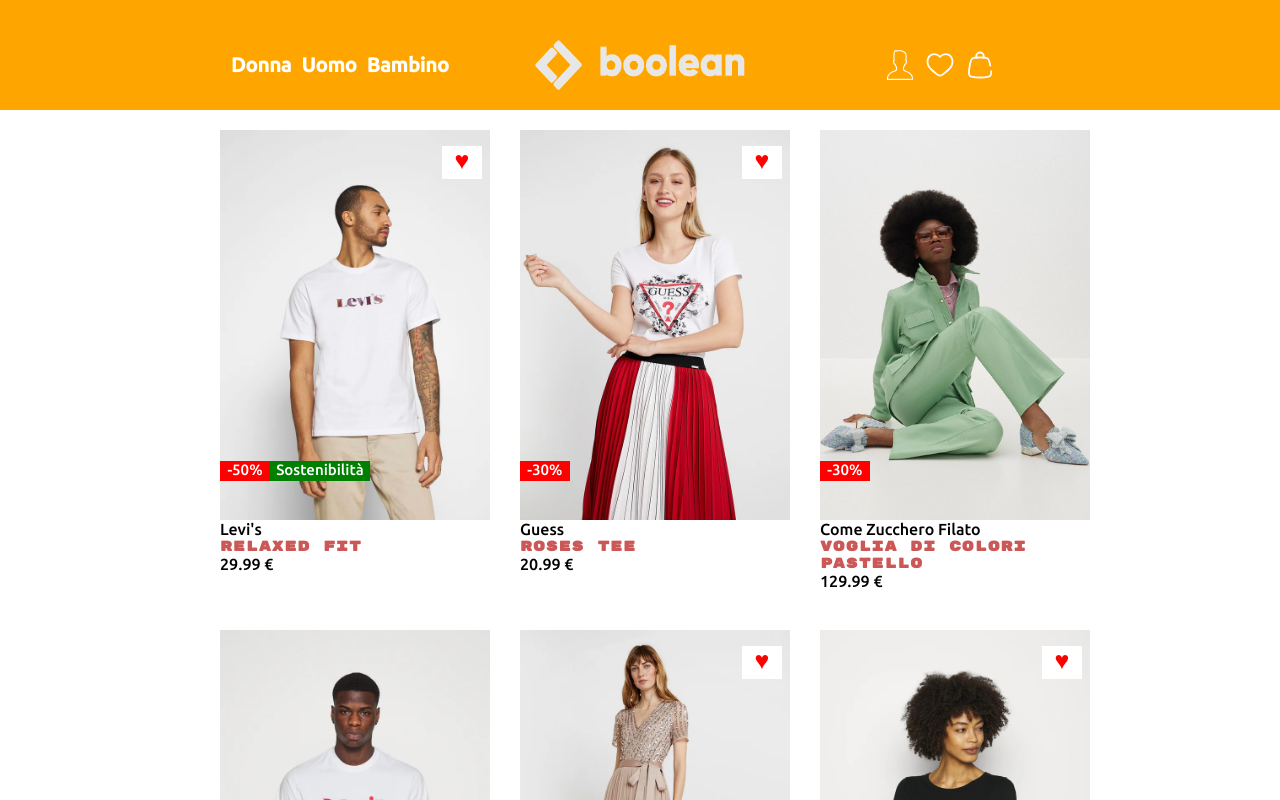
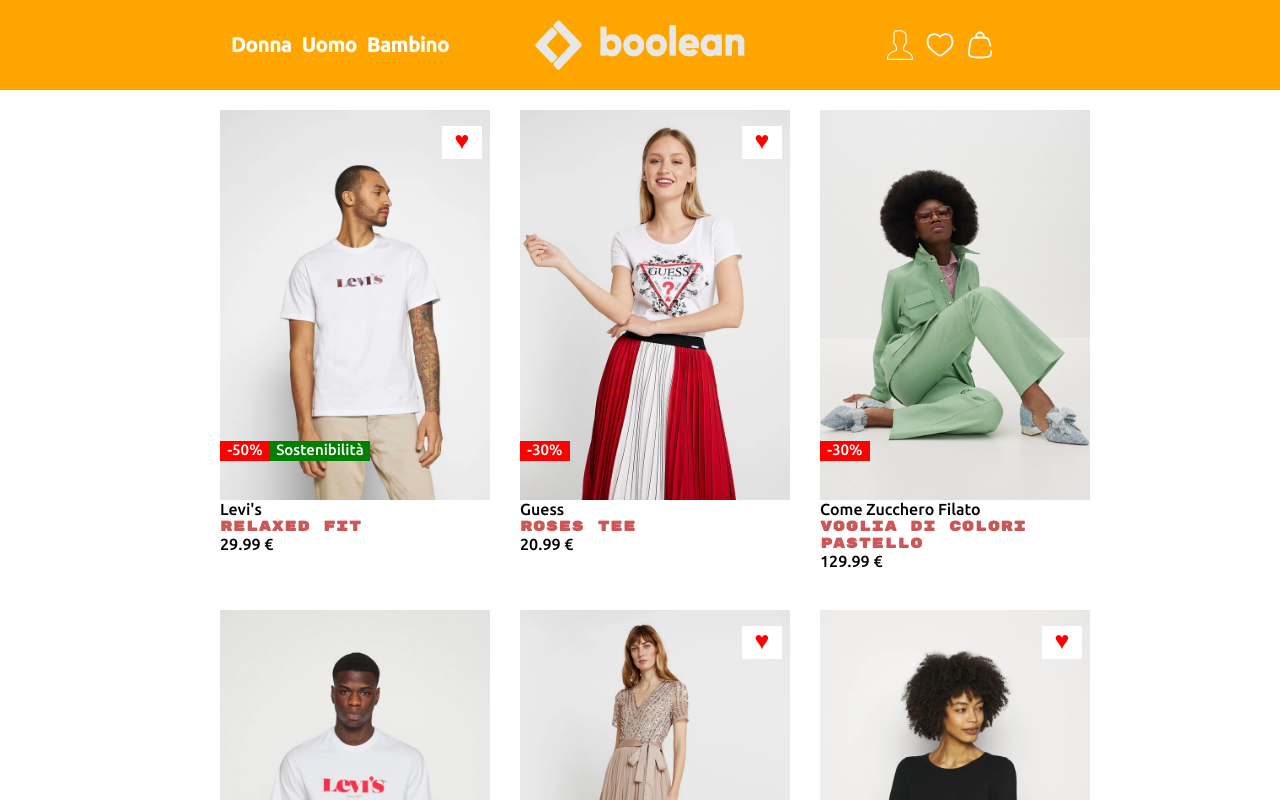
Before and after one commit to DamianoLunardo/vite-boolando, a Vue app: page / in a window 1280 px wide. Shown: the top 800 px of the page. Built offline with nearby package versions, Linux system fonts and the light colour scheme; data requests are answered from the project's data file.

Commit message:
FIX padding

```diff
--- a/src/components/AppHeader.vue
+++ b/src/components/AppHeader.vue
@@ -43,13 +43,11 @@
 .center-items {
   display: flex;
   align-items: center;
-  padding-bottom: 20px;
   justify-content: center;
   gap: 10px;
 }
 
 header {
-  padding-top: 20px;
   background-color: $header-color;
   font-weight: bold;
   font-size: 20px;
```
